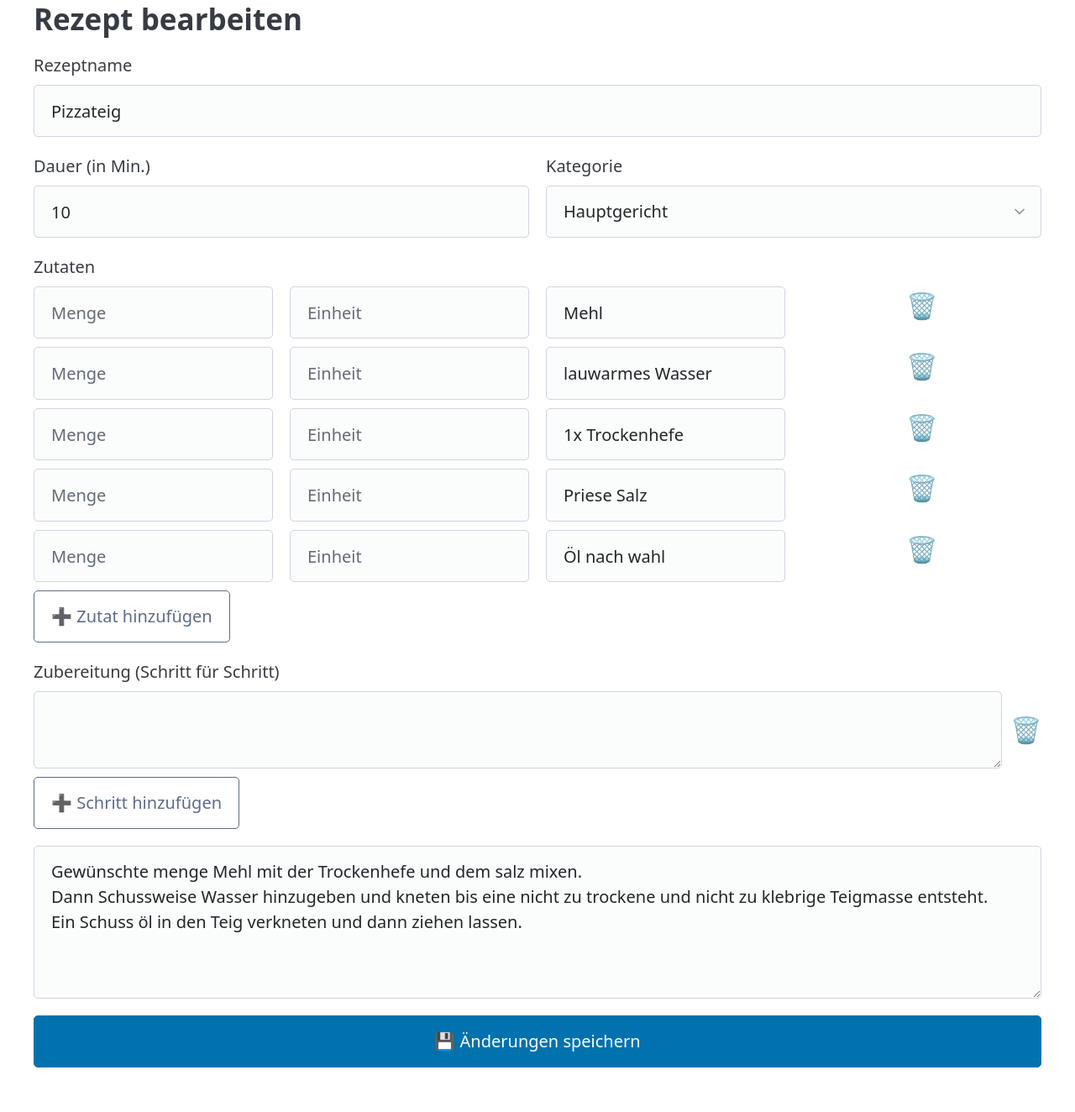
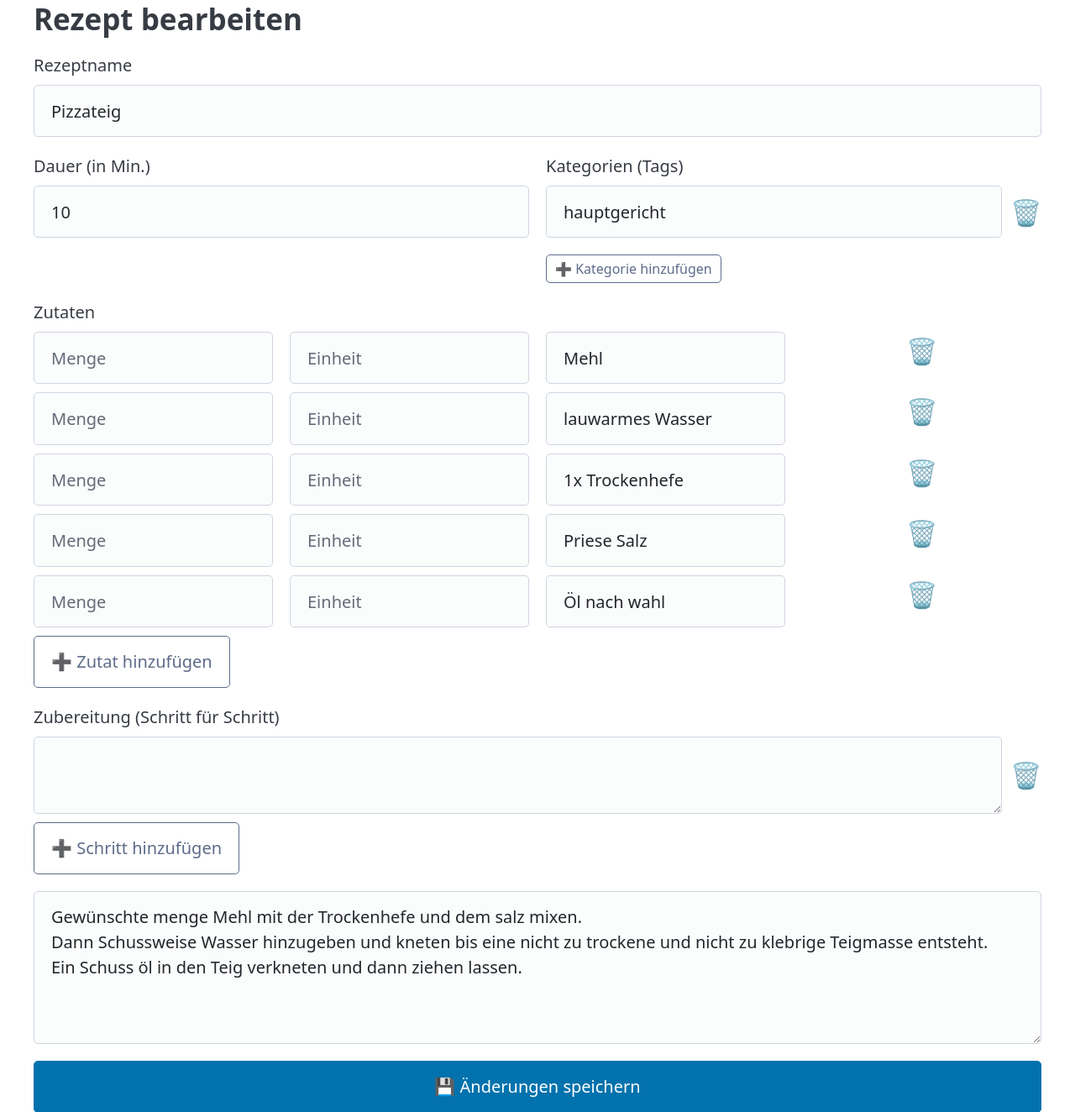
Before and after one commit to LostiBoy73/YourApp, a Flask app: page /bearbeiten/1 in a window 1280 px wide. Shown: the part 87-1411 px from the top of the page at 84% size. Run offline with Flask 3, Linux system fonts and the light colour scheme; data comes from the database, SQL or seed files in the repository; some libraries are stand-ins or nearby versions.

Commit message:
Kategorien in dynamische Freitext-Tags umgewandelt
- Starres Dropdown-Menü für Kategorien durch dynamische Freitext-Zeilen ersetzt.
- Kategorien lassen sich jetzt (wie Zutaten) beliebig hinzufügen und per 🗑️ entfernen.
- Backend speichert die Tags kommagetrennt und abwärtskompatibel.
- Optisches Upgrade in rezepte.html: Kategorien werden jetzt als moderne "Badges/Pillen" dargestellt.
- Vorbereitung für spätere Filter-Funktion auf dem Dashboard abgeschlossen.

```diff
--- a/app.py
+++ b/app.py
@@ -59,7 +59,13 @@ def neues_rezept():
 def speichern():
     titel = request.form['titel']
     dauer = request.form['dauer']
-    kategorie = request.form['kategorie']
+
+    # Die Liste der Kategorien abfangen
+    kategorien = request.form.getlist('kategorie[]')
+
+    # Leere Felder ignorieren und mit Komma getrennt zusammenkleben
+    kategorien_liste = [k.strip() for k in kategorien if k.strip()]
+    kategorie_text = ", ".join(kategorien_liste)
 
     # Die Liste der Schritte abfangen
     schritte = request.form.getlist('anleitung_schritt[]')
@@ -88,7 +94,7 @@ def speichern():
 
     conn = get_db_connection()
     conn.execute('''
-        INSERT INTO rezepte (titel, dauer, kategorie, zutaten, anleitung_text)
+        INSERT INTO rezepte (titel, dauer, kategorie_text, zutaten, anleitung_text)
         VALUES (?, ?, ?, ?, ?)
     ''', (titel, dauer, kategorie, zutaten_text, anleitung))
     conn.commit()
@@ -111,7 +117,13 @@ def bearbeiten(id):
 def aktualisieren(id):
     titel = request.form['titel']
     dauer = request.form['dauer']
-    kategorie = request.form['kategorie']
+
+    # Die Liste der Kategorien abfangen
+    kategorien = request.form.getlist('kategorie[]')
+
+    # Leere Felder ignorieren und mit Komma getrennt zusammenkleben
+    kategorien_liste = [k.strip() for k in kategorien if k.strip()]
+    kategorie_text = ", ".join(kategorien_liste)
 
     # Die Liste der Schritte abfangen
     schritte = request.form.getlist('anleitung_schritt[]')
@@ -138,7 +150,7 @@ def aktualisieren(id):
     conn = get_db_connection()
     conn.execute('''
         UPDATE rezepte
-        SET titel = ?, dauer = ?, kategorie = ?, zutaten = ?, anleitung_text = ?
+        SET titel = ?, dauer = ?, kategorie_text = ?, zutaten = ?, anleitung_text = ?
         WHERE id = ?
     ''', (titel, dauer, kategorie, zutaten_text, anleitung, id))
     conn.commit()
--- a/templates/bearbeiten.html
+++ b/templates/bearbeiten.html
@@ -29,12 +29,25 @@
                     <input type="number" id="dauer" name="dauer" value="{{ rezept['dauer'] }}" required>
                 </div>
                 <div>
-                    <label for="kategorie">Kategorie</label>
-                    <select id="kategorie" name="kategorie">
-                        <option value="vorspeise" {% if rezept['kategorie'] == 'vorspeise' %}selected{% endif %}>Vorspeise</option>
-                        <option value="hauptgericht" {% if rezept['kategorie'] == 'hauptgericht' %}selected{% endif %}>Hauptgericht</option>
-                        <option value="dessert" {% if rezept['kategorie'] == 'dessert' %}selected{% endif %}>Dessert</option>
-                    </select>
+                    <label>Kategorien (Tags)</label>
+                    <div id="kategorie-container">
+                        {% if rezept['kategorie'] %}
+                            {% for kat in rezept['kategorie'].split(',') %}
+                                {% if kat.strip() %}
+                                <div class="kategorie-zeile" style="margin-bottom: 0.5rem; display: flex; gap: 10px; align-items: center;">
+                                    <input type="text" name="kategorie[]" value="{{ kat.strip() }}" required style="margin-bottom:0; flex-grow: 1;">
+                                    <a href="#" onclick="removeZeile(this); return false;" style="font-size: 1.5rem; text-decoration: none;" title="Kategorie entfernen">🗑️</a>
+                                </div>
+                                {% endif %}
+                            {% endfor %}
+                        {% else %}
+                            <div class="kategorie-zeile" style="margin-bottom: 0.5rem; display: flex; gap: 10px; align-items: center;">
+                                <input type="text" name="kategorie[]" placeholder="z.B. Vegetarisch" required style="margin-bottom:0; flex-grow: 1;">
+                                <a href="#" onclick="removeZeile(this); return false;" style="font-size: 1.5rem; text-decoration: none;" title="Kategorie entfernen">🗑️</a>
+                            </div>
+                        {% endif %}
+                    </div>
+                    <button type="button" class="secondary outline" onclick="addKategorieZeile()" style="padding: 0.2rem 0.5rem; font-size: 0.8rem; margin-top: 0.5rem;">➕ Kategorie hinzufügen</button>
                 </div>
             </div>
 
@@ -124,6 +137,28 @@
                 }
                 container.appendChild(neueZeile);
             }
+            function removeZeile(element) {
+                const zeile = element.parentElement;
+                const container = zeile.parentElement;
+
+                // Wichtig: Die allerletzte Zeile darf nicht gelöscht werden, sonst fehlt die Vorlage zum Kopieren für neue Zeilen!
+                if (container.children.length > 1) {
+                    zeile.remove();
+                } else {
+                    // Ist es die letzte Zeile, leeren wir stattdessen einfach nur die Texteingaben
+                    const inputs = zeile.querySelectorAll('input, textarea');
+                    inputs.forEach(input => input.value = '');
+                }
+            }
+            function addKategorieZeile() {
+                const container = document.getElementById('kategorie-container');
+                const neueZeile = container.firstElementChild.cloneNode(true);
+                const inputs = neueZeile.getElementsByTagName('input');
+                for (let input of inputs) {
+                    input.value = '';
+                }
+                container.appendChild(neueZeile);
+            }
             </script>
             <textarea id="anleitung" name="anleitung" rows="5" required>{{ rezept['anleitung'] }}</textarea>
 
```
Also changed, not shown: templates/neues_rezept.html (+17 -6 lines), templates/rezepte.html (+13 -1 lines).
